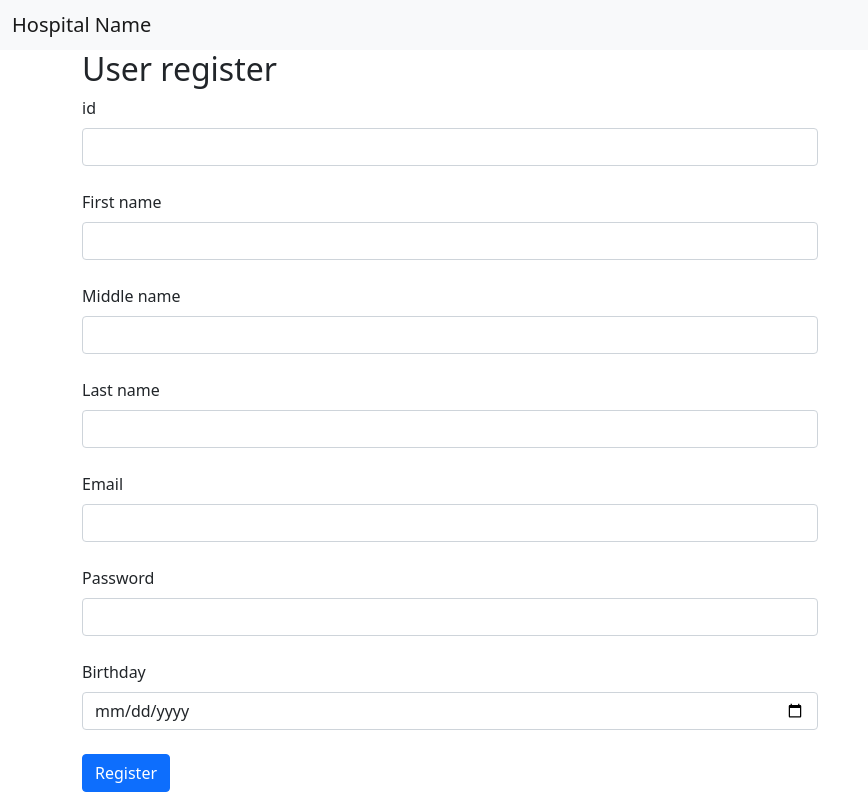
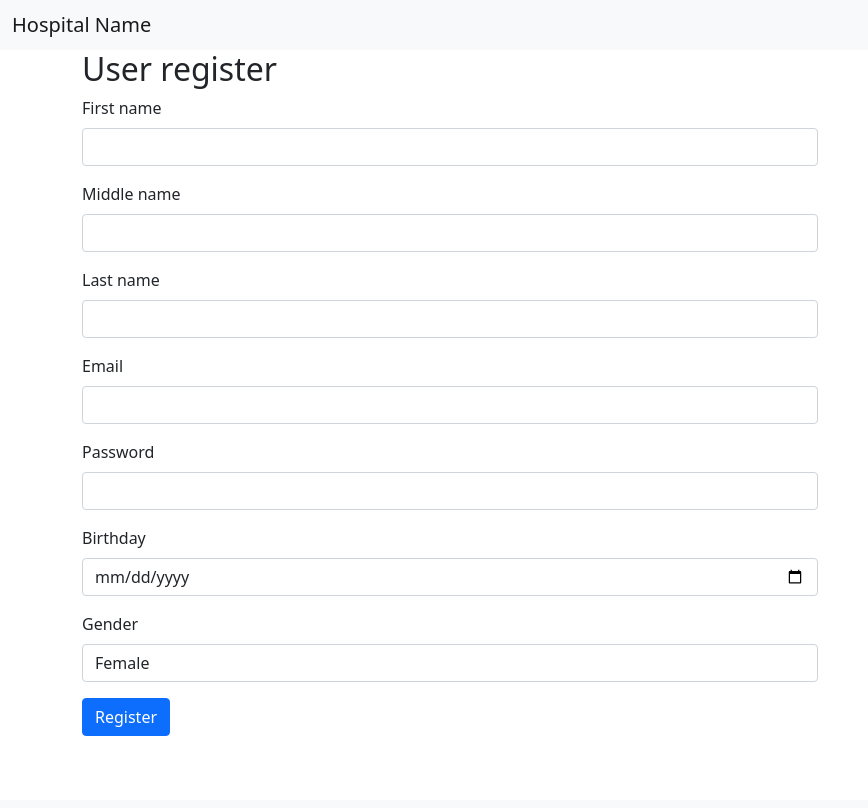
Before and after one commit to csh-lovenico/cmpsc-431w, a PHP site: page /register.php in a window 1280 px wide. Shown: the whole page, without its empty margins (0-868 px from the left). After the commit the page ends 736 px from the top, so only its background shows below. Run offline with PHP 8.4, Linux system fonts and the light colour scheme.

Commit message:
User register

```diff
--- a/register.php
+++ b/register.php
@@ -27,41 +27,50 @@
     </div>
     <div class="row">
         <div class="col-md-8">
-
-                <div style="display: none">
-                    <select id="role" readonly="readonly" name="role">
-                        <option selected value="1">
-                            Patient
+            <form action="register_insert.php" method="post">
+                <div class="mb-3">
+                    <label class="form-label" for="fname">First name</label>
+                    <input class="form-control" id="fname" type="text" name="fname" value="">
+                </div>
+                <div class="mb-3">
+                    <label class="form-label" for="mname">Middle name</label>
+                    <input class="form-control" id="mname" type="text" name="mname" value="">
+                </div>
+                <div class="mb-3">
+                    <label class="form-label" for="lname">Last name</label>
+                    <input class="form-control" required id="lname" type="text" name="lname" value="">
+                </div>
+                <div class="mb-3">
+                    <label class="form-label" for="email">Email</label>
+                    <input class="form-control" required id="email" type="email" name="email" value="">
+                </div>
+                <div class="mb-3">
+                    <label class="form-label" for="password">Password</label>
+                    <input class="form-control" required id="password" type="password" name="password" value="">
+                </div>
+                <div class="mb-3">
+                    <label class="form-label" for="birthday">Birthday</label>
+                    <input class="form-control" required id="birthday" type="date" name="birthday" value="">
+                </div>
+                <div class="mb-3">
+                    <label class="form-label" for="gender">Gender
+                    </label>
+                    <select id="gender" class="form-control" name="gender">
+                        <option value="female">
+                            Female
+                        </option>
+                        <option value="male">
+                            Male
+                        </option>
+                        <option value="non-binary">
+                            Non-binary
                         </option>
                     </select>
                 </div>
-
                 <div class="mb-3">
-                <form action="register_insert.php" method="post">
-                    <label for="patient_id" class="form-label">id</label>
-                    <input class="form-control" id="patient_id" type="text" name="patient_id" value="">
-                    <br>
-                    <label class="form-label">First name</label>
-                    <input class="form-control" id="fname" type="text" name="fname" value="">
-               <br>
-                    <label class="form-label">Middle name</label>
-                    <input class="form-control" id="mname" type="text" name="mname" value="">
-                <br>
-                    <label class="form-label">Last name</label>
-                    <input class="form-control" required id="lname" type="text" name="lname" value="">
-                <br>
-                    <label class="form-label">Email</label>
-                    <input class="form-control" required id="email" type="email" name="email" value="">
-                <br>
-                    <label class="form-label">Password</label>
-                    <input class="form-control" required id="password" type="password" name="password" value="">
-                <br>
-                    <label class="form-label">Birthday</label>
-                    <input class="form-control" required id="birthday" type="date" name="birthday" value="">
-                    <br>
                     <input class="btn btn-primary" type="submit" value="Register">
-                </form>
                 </div>
+            </form>
         </div>
     </div>
 </div>
--- a/register_insert.php
+++ b/register_insert.php
@@ -29,13 +29,13 @@ try {
 <body>
 <p>
     <?php
+    $pid = uniqid("pat");
     $sql = $pdo->prepare('INSERT INTO patient(patient_id, fname, mname, lname, address_id, gender, password, birthday, email) VALUES(:patient_id,:fname,:mname,:lname,0,:gender,:password,:birthday,:email)');
     try {
-    $success = $sql->execute(['patient_id' => $_POST["patient_id"], 'fname' => $_POST["fname"], 'mname' => $_POST["mname"], 'lname' => $_POST["lname"], 'gender' => '', 'password' => $_POST["password"], 'birthday' => $_POST["birthday"], 'email' => $_POST["email"]]);
+    $success = $sql->execute(['patient_id' => $pid, 'fname' => $_POST["fname"], 'mname' => $_POST["mname"], 'lname' => $_POST["lname"], 'gender' => $_POST['gender'], 'password' => $_POST["password"], 'birthday' => $_POST["birthday"], 'email' => $_POST["email"]]);
     if (!$success) {
         throw new PDOException('cannot insert data');
     }
-
     echo "New record created successfully";
     ?>
 <p>You will be redirected in 3 seconds</p>
```
